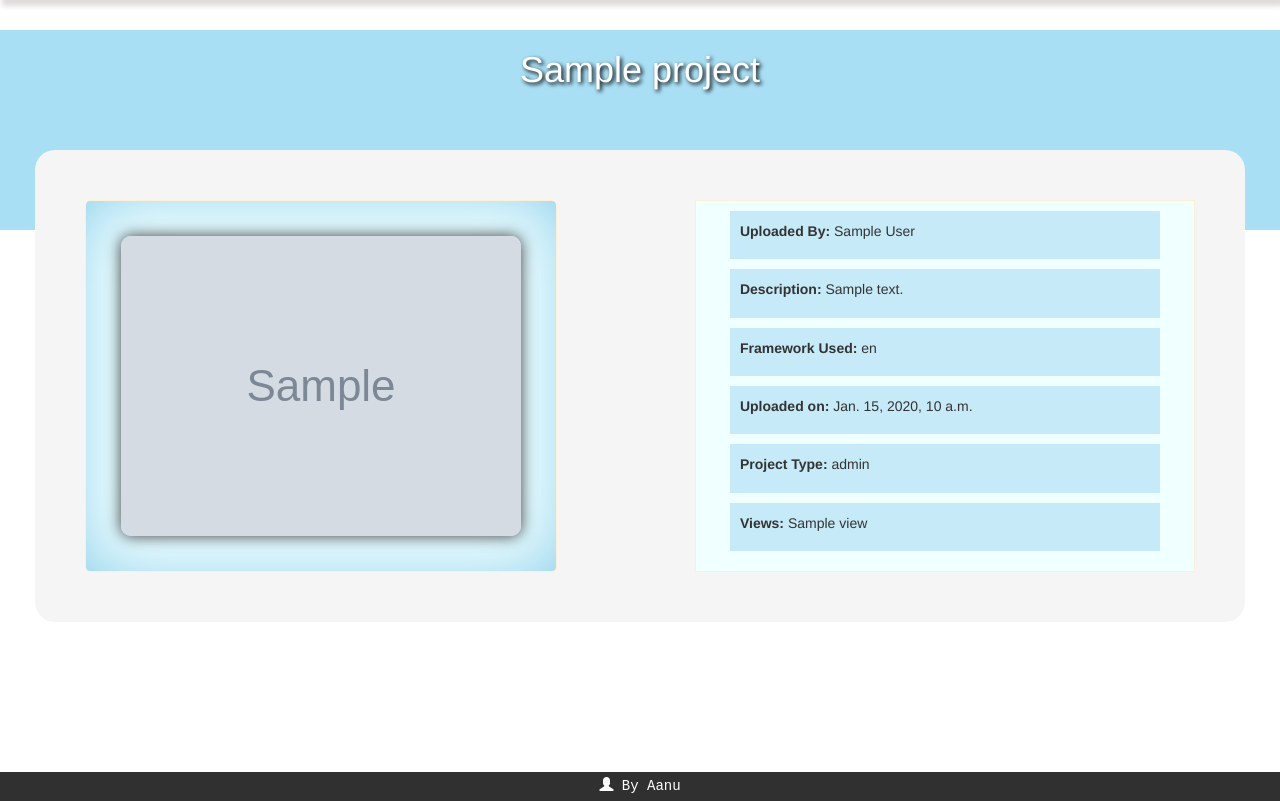
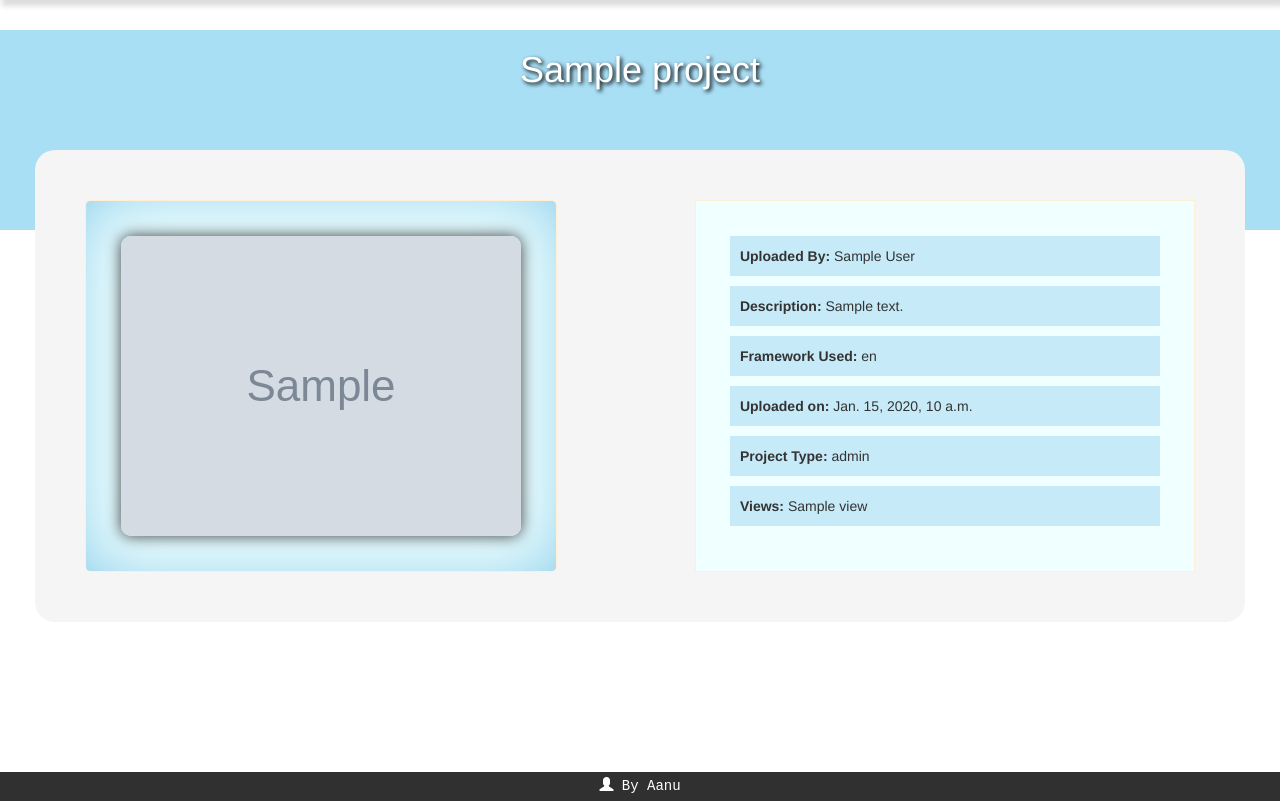
Before and after one commit to aanu1143/BuildWithX, a Django app: template templates/project_detail.html in a window 1280 px wide. Shown: the part 70-871 px from the top of the page. Run offline with Django 3.2, Linux system fonts and the light colour scheme; the template is opened without the code that fills it: most values are stand-ins (such as "Sample title", 1, 10 or a date in 2020); grey boxes marked "Sample" are stand-in pictures; some libraries are stand-ins or nearby versions.

Commit message:
project detail

```diff
--- a/static/css/base.css
+++ b/static/css/base.css
@@ -713,6 +713,7 @@ div.createbtn {
 .detailcont p {
     width: 90%;
     height: 100%;
+    max-height: fit-content;
     padding: 10px;
     background-color: rgb(198, 234, 248);
 }
```
